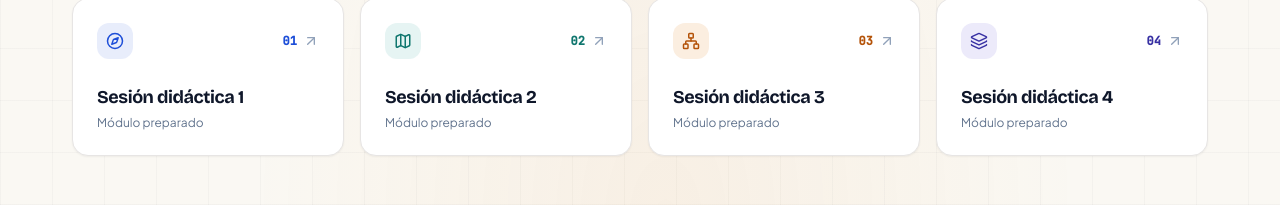
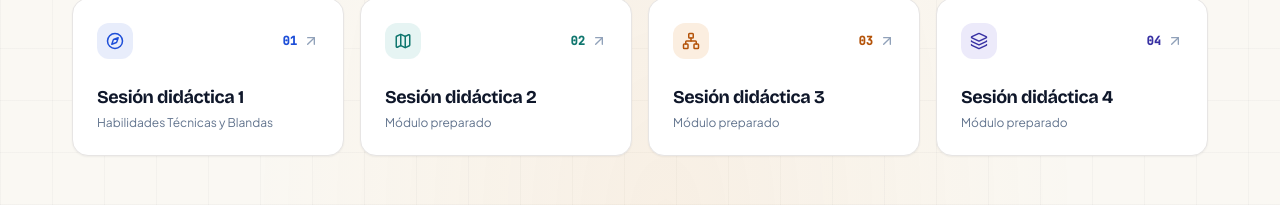
Before and after one commit to Daguel777-Ing/Pro-SocioTecnologico-Trayecto1, a React (Vite) app: page / in a window 1280 px wide. Shown: the part 940-1145 px from the top of the page. Built offline with nearby package versions, Linux system fonts and the light colour scheme.

Commit message:
portfolioData.ts

```diff
--- a/src/data/portfolioData.ts
+++ b/src/data/portfolioData.ts
@@ -110,7 +110,7 @@ export const DIDACTIC_SESSIONS: DidacticSessionMeta[] = [
     id: 1,
     code: '01',
     title: 'Sesión didáctica 1',
-    subtitle: 'Módulo preparado',
+    subtitle: 'Habilidades Técnicas y Blandas',
     fileName: 'SesionDidactica1.tsx',
   },
   {
```
